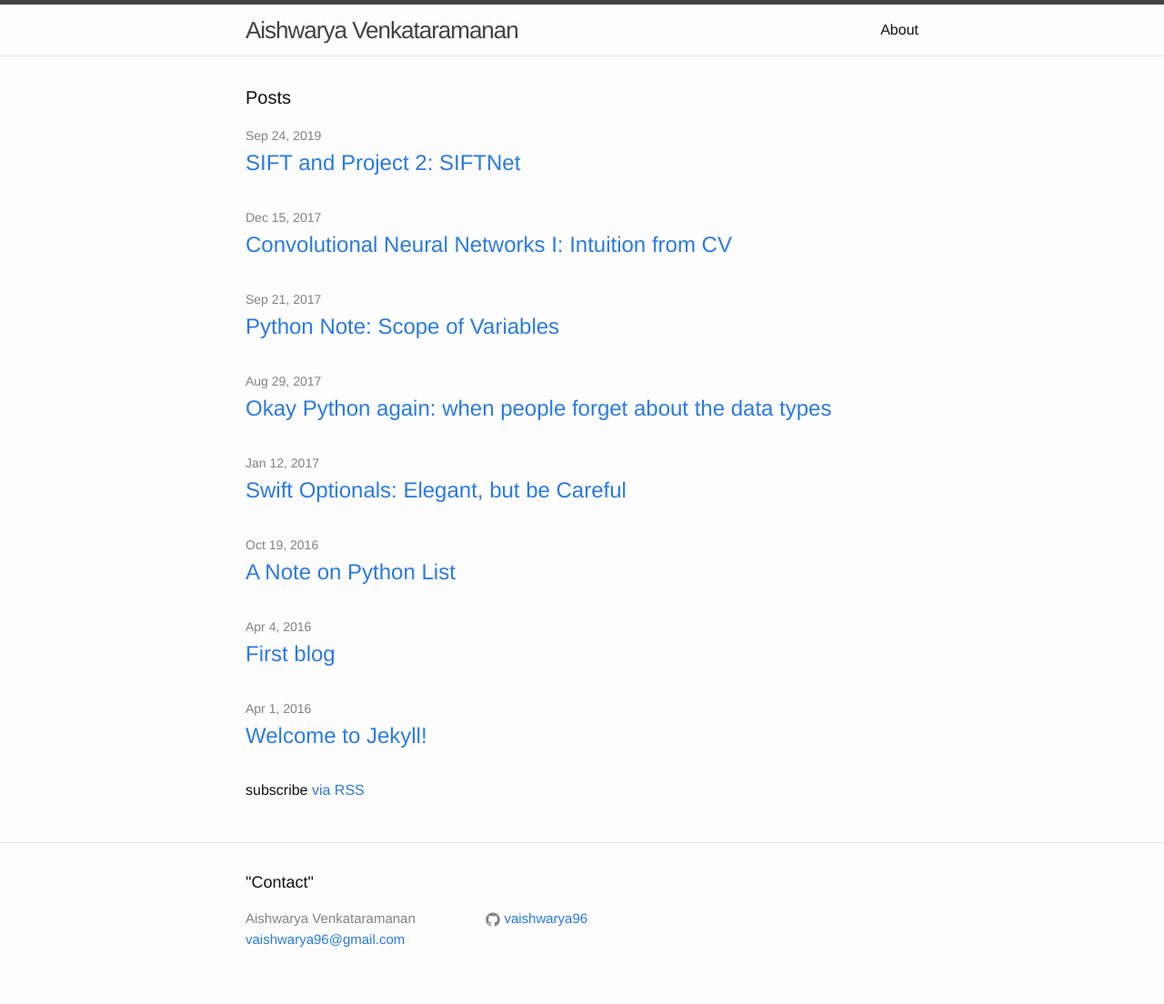
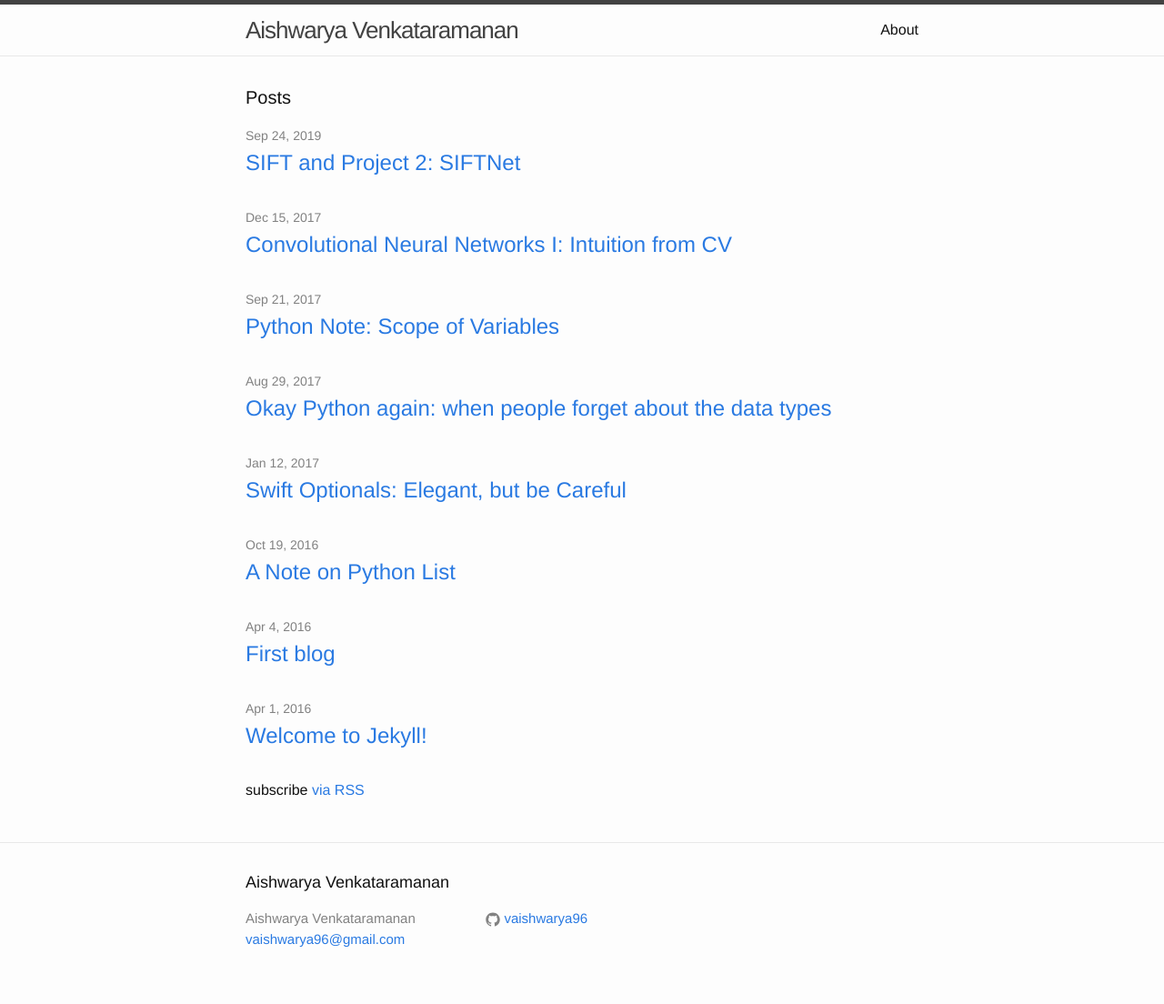
Before and after one commit to vaishwarya96/vaishwarya96.github.io, a Jekyll site: the page built from index.html, in a window 1280 px wide. Shown: the whole page at 91% size. Built offline with Jekyll 4.4.1, drawn with Linux system fonts in a browser that asks for light colours.

```diff
--- a/_includes/footer.html
+++ b/_includes/footer.html
@@ -2,7 +2,7 @@
 
   <div class="wrapper">
 
-    <h2 class="footer-heading">"Contact"</h2>
+	  <h2 class="footer-heading">{{site.title}}</h2>
 
     <div class="footer-col-wrapper">
       <div class="footer-col footer-col-1">
```
Also changed, not shown: 2 other files.
